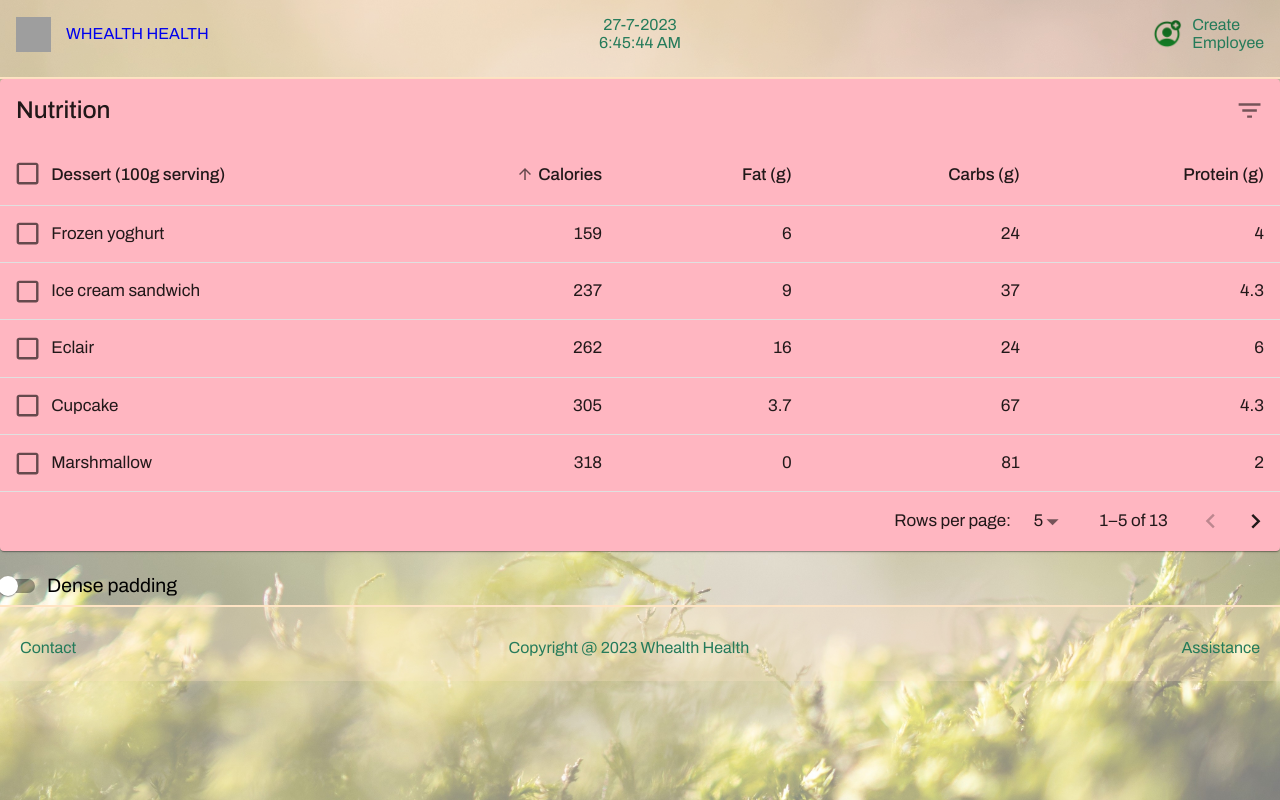
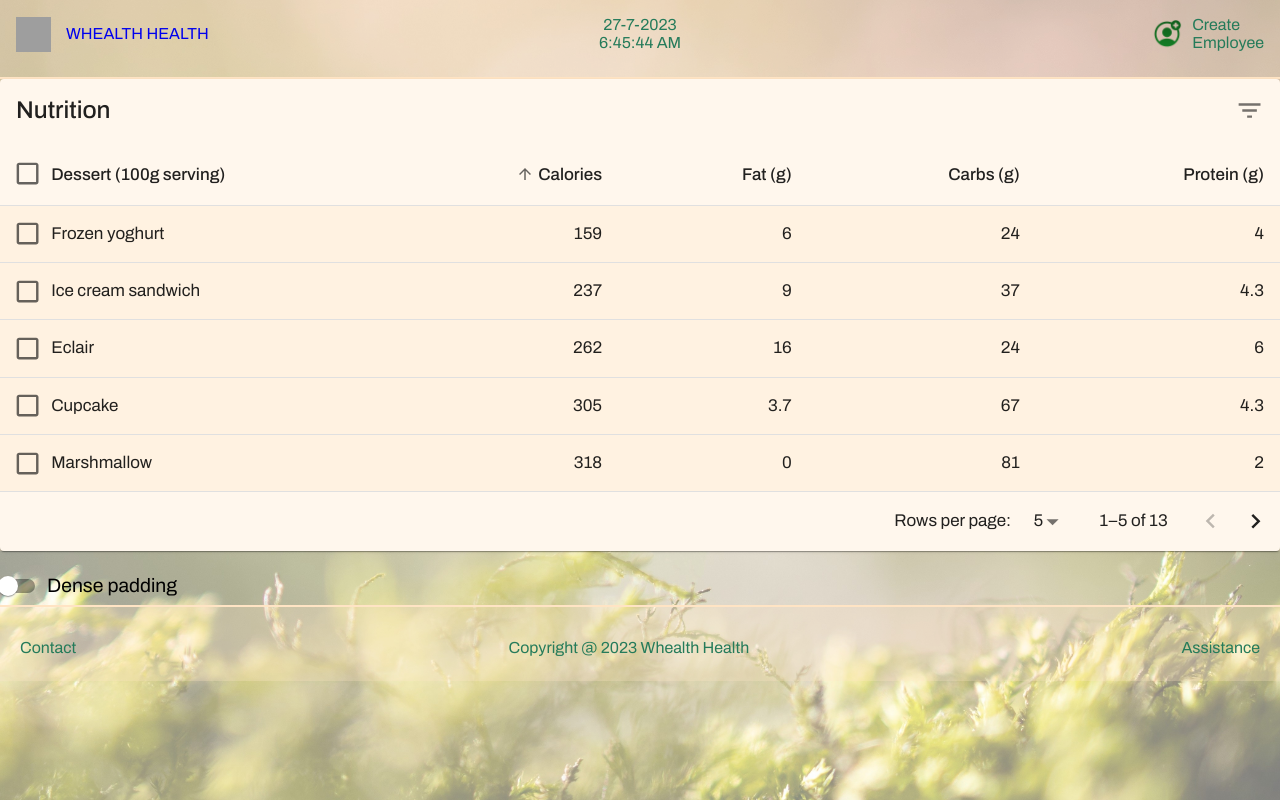
Before and after one commit to Frederic-K/HRnet, a React (Create React App) app: page /manage-employees in a window 1280 px wide. Built offline with nearby package versions, Linux system fonts and the light colour scheme; grey boxes are pictures that could not be loaded.

Commit message:
ManageEmployees__table--bg

```diff
--- a/src/pages/ManageEmployees/ManageEmployees.jsx
+++ b/src/pages/ManageEmployees/ManageEmployees.jsx
@@ -204,6 +204,7 @@ function EnhancedTableToolbar(props) {
             ),
         }),
       }}
+      className="manageEmployees__table--bg"
     >
       {numSelected > 0 ? (
         <Typography
@@ -326,13 +327,14 @@ export default function ManageEmployees() {
       </div>
       <main className="manageEmployees__table">
         <Box sx={{ width: '100%' }}>
-          <Paper sx={{ width: '100%', mb: 2, backgroundColor: 'lightPink' }}>
+          <Paper sx={{ width: '100%', mb: 2 }}>
             <EnhancedTableToolbar numSelected={selected.length} />
             <TableContainer>
               <Table
                 sx={{ minWidth: 750 }}
                 aria-labelledby="tableTitle"
                 size={dense ? 'small' : 'medium'}
+                className="manageEmployees__table--bg"
               >
                 <EnhancedTableHead
                   numSelected={selected.length}
@@ -357,6 +359,7 @@ export default function ManageEmployees() {
                         key={row.name}
                         selected={isItemSelected}
                         sx={{ cursor: 'pointer' }}
+                        className="manageEmployees__table--bg"
                       >
                         <TableCell padding="checkbox">
                           <Checkbox
@@ -402,6 +405,7 @@ export default function ManageEmployees() {
               page={page}
               onPageChange={handleChangePage}
               onRowsPerPageChange={handleChangeRowsPerPage}
+              className="manageEmployees__table--bg"
             />
           </Paper>
           <FormControlLabel
--- a/src/pages/ManageEmployees/_manageEmployees.scss
+++ b/src/pages/ManageEmployees/_manageEmployees.scss
@@ -4,4 +4,13 @@
 
 .manageEmployees__table {
   width: 100%;
+  // background-color: bisque;
 }
+
+.manageEmployees__table--bg {
+  background-color: rgba(255, 228, 196, 0.3);
+}
+
+.manageEmployees__table-header--bg {
+  background-color: rgba(255, 228, 196, 0.649);
+}
```
